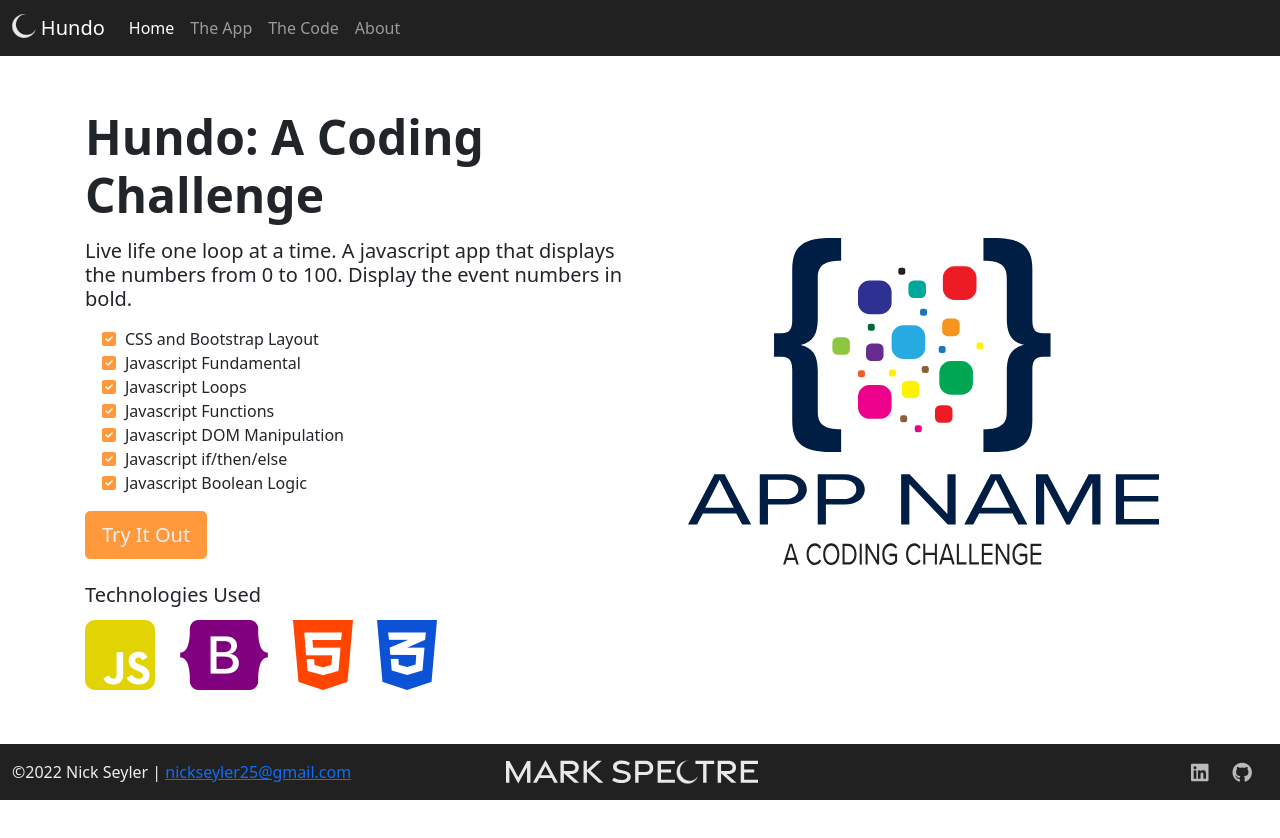
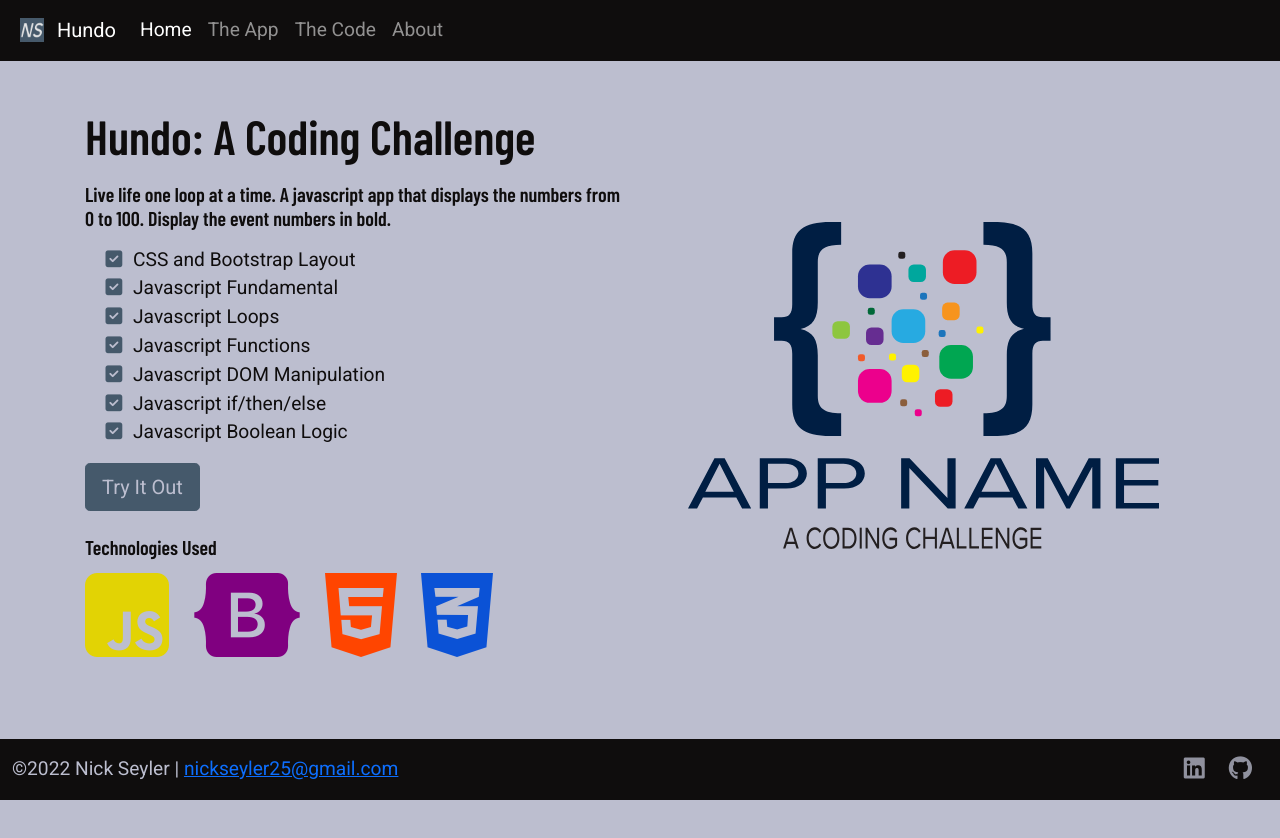
Before and after one commit to NickSeyler/Hundo, a plain HTML site: page index.html in a window 1280 px wide. Drawn offline with nearby package versions, Linux system fonts and the light colour scheme.

Commit message:
Modified to match template changes

```diff
--- a/css/site.css
+++ b/css/site.css
@@ -1,8 +1,38 @@
-:root{
-    --ns-dark-color: #212121;
-    --ns-light-color: #eeeeee;
-    --ns-primary-color: #001e43;
-    --ns-secondary-color: #ff993b;
+:root {
+    --ns-header-font: 'Barlow Condensed', sans-serif;
+    --ns-body-font: 'Roboto', sans-serif;
+    --ns-secondary-color: #45596b;
+    --ns-light-color: #bcbecf;
+    --ns-dark-color: #0f0d0d;
+    --ns-primary-color: #381313;
+    --font-size: 1.2rem;
+    --font-weight: 400;
+    --line-height: 1.5;
+}
+
+h6,
+.h6,
+h5,
+.h5,
+h4,
+.h4,
+h3,
+.h3,
+h2,
+.h2,
+h1,
+.h1 {
+    font-family: var(--ns-header-font);
+}
+
+body {
+    font-family: var(--ns-body-font);
+    font-size: var(--font-size);
+    font-weight: var(--font-weight);
+    line-height: var(--line-height);
+    color: var(--ns-dark-color);
+    background-color: var(--ns-light-color);
+    --webkit-text-size-adjust: 100%;
 }
 
 main>.container {
--- a/index.html
+++ b/index.html
@@ -11,23 +11,27 @@
     <link href="https://cdn.jsdelivr.net/npm/bootstrap@5.1.1/dist/css/bootstrap.min.css" rel="stylesheet"
         integrity="sha384-F3w7mX95PdgyTmZZMECAngseQB83DfGTowi0iMjiWaeVhAn4FJkqJByhZMI3AhiU" crossorigin="anonymous">
 
+    <!--Google Font CSS-->
+    <link rel="preconnect" href="https://fonts.googleapis.com"/>
+    <link rel="preconnect" href="https://fonts.gstatic.com" crossorigin/>
+    <link href="https://fonts.googleapis.com/css2?family=Barlow+Condensed:wght@600&family=Roboto:wght@300;400;500&display=swap" rel="stylesheet"/>
+
     <!-- Font Awesome-->
     <script src="https://kit.fontawesome.com/5db21ba9c6.js" crossorigin="anonymous"></script>
 
     <!-- Favicon -->
     <link rel="icon" type="image/png" href="/img/favicon-32x32.jpg" />
 
-    <!--Custom CSS-->
+    <!-- Custom CSS -->
     <link href="/css/site.css" rel="stylesheet" />
-
 </head>
 
 <body class="d-flex flex-column h-100">
-
+    <!-- Nav -->
     <nav class="navbar navbarBG navbar-expand-md navbar-dark fixed-top">
         <div class="container-fluid">
             <a class="navbar-brand" href="index.html">
-            <img src="/img/MspectreMark.svg" height="24" class="d-inline-block align-text-top"/>
+                <img src="/img/NSDarkLogo.jpg" height="24" class="d-inline-block align-text-top px-2" />
                 Hundo
             </a>
             <button class="navbar-toggler" type="button" data-bs-toggle="collapse" data-bs-target="#navbarCollapse"
@@ -53,6 +57,7 @@
         </div>
     </nav>
 
+    <!-- Main -->
     <main class="flex-shrink-0">
         <div class="container mt-5">
             <div class="row">
@@ -94,18 +99,17 @@
             </div>
         </div>
     </main>
+
+    <!-- Footer -->
     <footer class="footer mt-auto py-3 sticky-footer">
         <div class="container-fluid">
-            <div class="row row-cols-1 row-cols-lg-3 gy-2">
-                <div class="col d-flex justify-content-center justify-content-lg-start order-last order-lg-first">
+            <div class="row row-cols-1 row-cols-xl-2 gy-2">
+                <div class="col d-flex justify-content-center justify-content-xl-start order-last order-xl-first">
                     <div>
                         <span>&copy;2022</span><span> Nick Seyler | <a href=mailto:nickseyler25@gmail.com>nickseyler25@gmail.com</a></span>
                     </div>
                 </div>
-                <div class="col d-flex justify-content-center">
-                    <img src="/img/MarkSpectre_WhtLogo.svg" alt="Mark Spectre Logo" height="24">
-                </div>
-                <div class="col d-flex justify-content-center justify-content-lg-end">
+                <div class="col d-flex justify-content-center justify-content-xl-end">
                     <div class="row">
                         <div class="col social">
                             <a href="https://www.linkedin.com/in/nickseyler/"><i class="fab fa-linkedin fa-lg" aria-hidden="true"></i></a>
@@ -118,6 +122,7 @@
             </div>
         </div>
     </footer>
+
     <!-- Bootstrap JS -->
     <script src="https://cdn.jsdelivr.net/npm/bootstrap@5.1.1/dist/js/bootstrap.bundle.min.js"
         integrity="sha384-/bQdsTh/da6pkI1MST/rWKFNjaCP5gBSY4sEBT38Q/9RBh9AH40zEOg7Hlq2THRZ" crossorigin="anonymous">
```
Also changed, not shown: app.html (+14 -8 lines), code.html (+14 -10 lines), img/MarkSpectre_WhtLogo.svg (deleted), img/MspectreMark.svg (deleted), img/Mspectre_BlkLogo.svg (deleted), img/favicon-512x512.jpg (added). Lines whose indentation alone changed are shown as unchanged.
